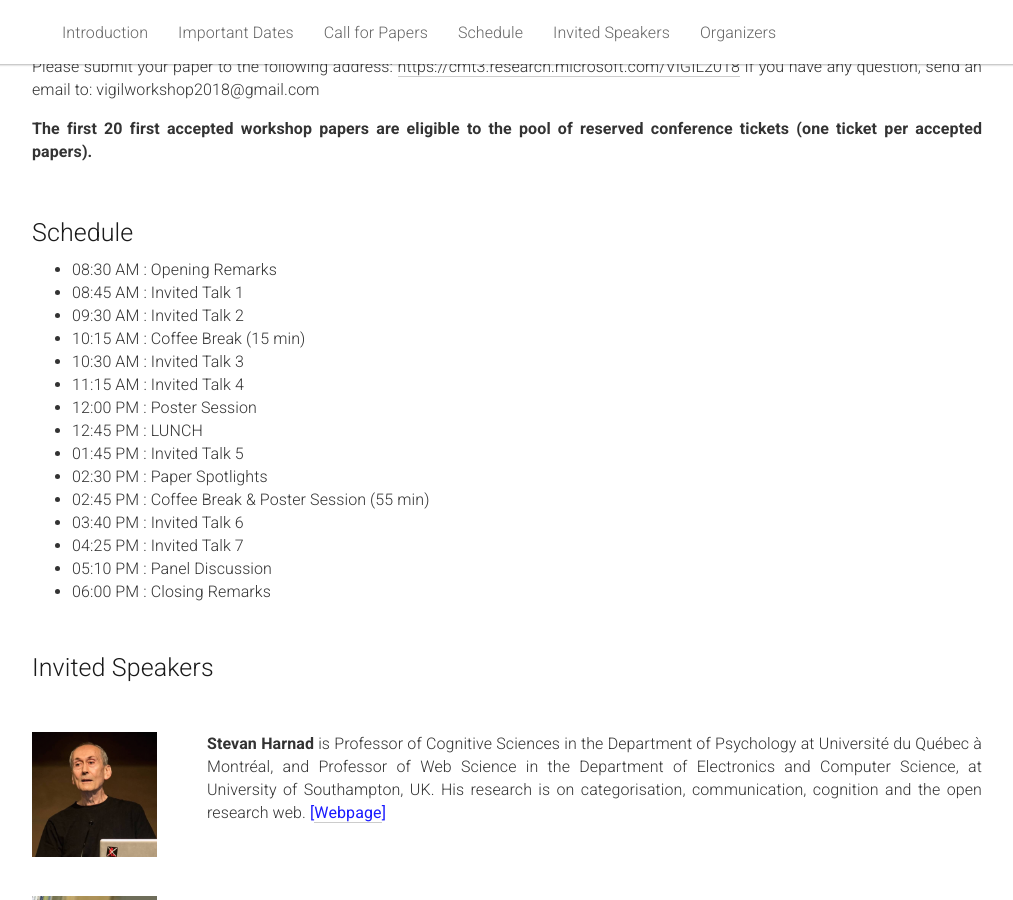
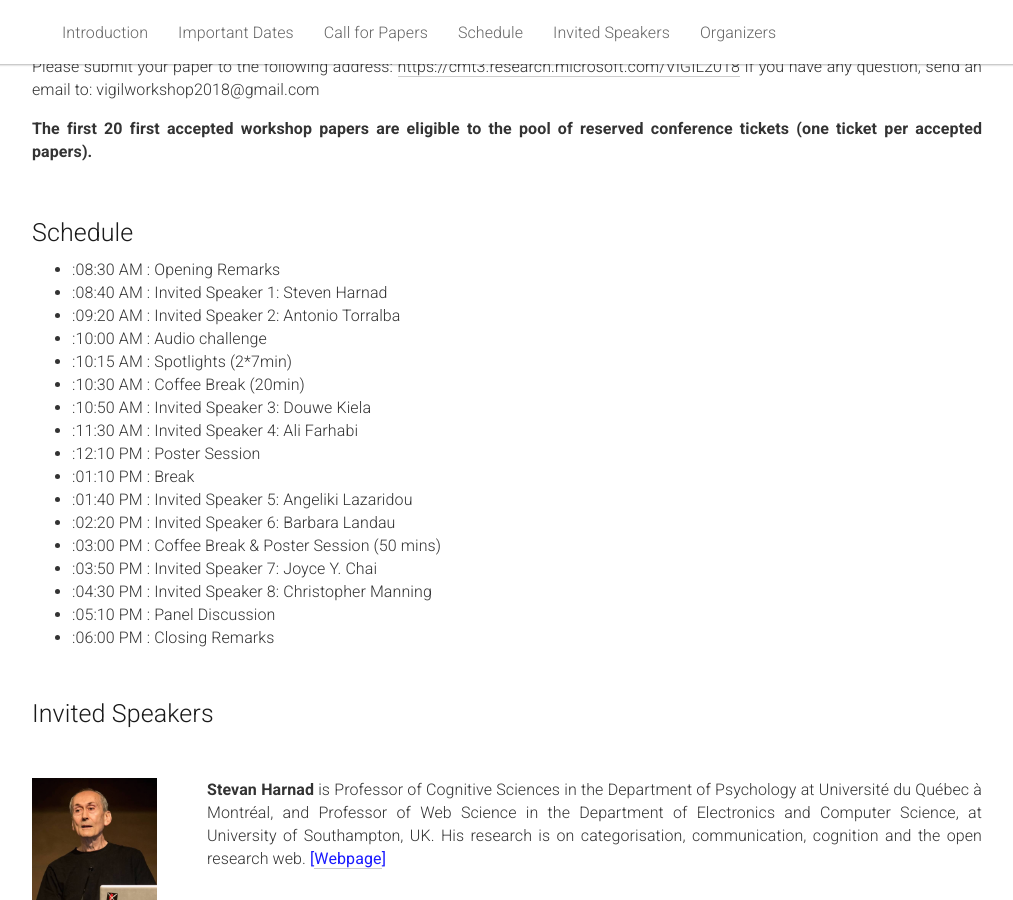
Before and after one commit to vigilworkshop/vigilworkshop.github.io, a Jekyll site: the page built from _pages/home.md, in a window 1280 px wide and 900 px high, scrolled down 1834 px. Shown: the whole window, without its empty margins (133-1146 px from the left). Built offline with Jekyll 4.4.1, drawn with Linux system fonts in a browser that asks for light colours.

Commit message:
update schedule

```diff
--- a/_pages/home.md
+++ b/_pages/home.md
@@ -160,21 +160,23 @@ This workshop thus aims to gather people from various backgrounds - machine lear
 <div class="row">
   <div class="col-xs-12">
     <ul>
-      <li>08:30 AM : Opening Remarks</li>
-      <li>08:45 AM : Invited Talk 1</li>
-      <li>09:30 AM : Invited Talk 2</li>
-      <li>10:15 AM : Coffee Break (15 min) </li>
-      <li>10:30 AM : Invited Talk 3</li>
-      <li>11:15 AM : Invited Talk 4</li>
-      <li>12:00 PM : Poster Session</li>
-      <li>12:45 PM : LUNCH</li>
-      <li>01:45 PM : Invited Talk 5</li>
-      <li>02:30 PM : Paper Spotlights</li>
-      <li>02:45 PM : Coffee Break & Poster Session (55 min)</li>
-      <li>03:40 PM : Invited Talk 6</li>
-      <li>04:25 PM : Invited Talk 7</li>
-      <li>05:10 PM : Panel Discussion</li>
-      <li>06:00 PM : Closing Remarks</li>
+      <li>:08:30 AM : Opening Remarks                        </li>
+      <li>:08:40 AM : Invited Speaker 1: Steven Harnad       </li>
+      <li>:09:20 AM : Invited Speaker 2: Antonio Torralba    </li>
+      <li>:10:00 AM : Audio challenge                        </li>
+      <li>:10:15 AM : Spotlights (2*7min)                    </li>
+      <li>:10:30 AM : Coffee Break (20min)                   </li>
+      <li>:10:50 AM : Invited Speaker 3: Douwe Kiela         </li>
+      <li>:11:30 AM : Invited Speaker 4: Ali Farhabi         </li>
+      <li>:12:10 PM : Poster Session                         </li>
+      <li>:01:10 PM : Break                                  </li>
+      <li>:01:40 PM : Invited Speaker 5: Angeliki Lazaridou  </li>
+      <li>:02:20 PM : Invited Speaker 6: Barbara Landau      </li>
+      <li>:03:00 PM : Coffee Break & Poster Session (50 mins)</li>
+      <li>:03:50 PM : Invited Speaker 7: Joyce Y. Chai       </li>
+      <li>:04:30 PM : Invited Speaker 8: Christopher Manning </li>
+      <li>:05:10 PM : Panel Discussion                       </li>
+      <li>:06:00 PM : Closing Remarks                        </li>
     </ul>
   </div>
 </div>
```
